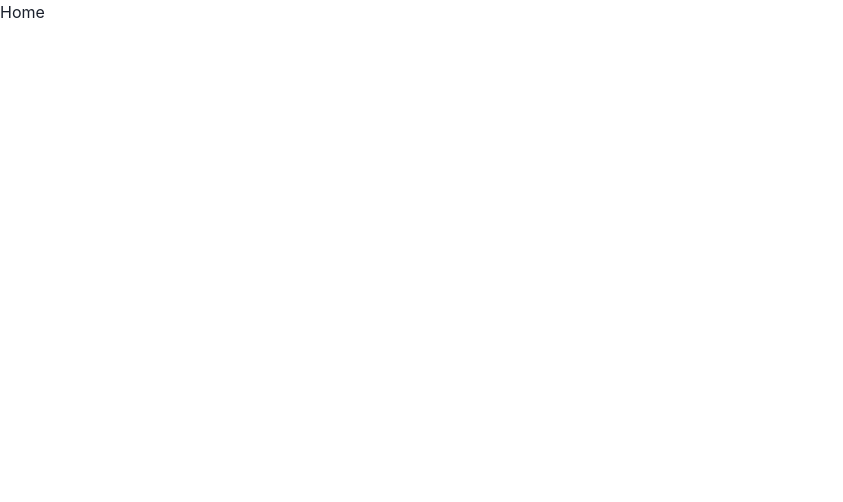
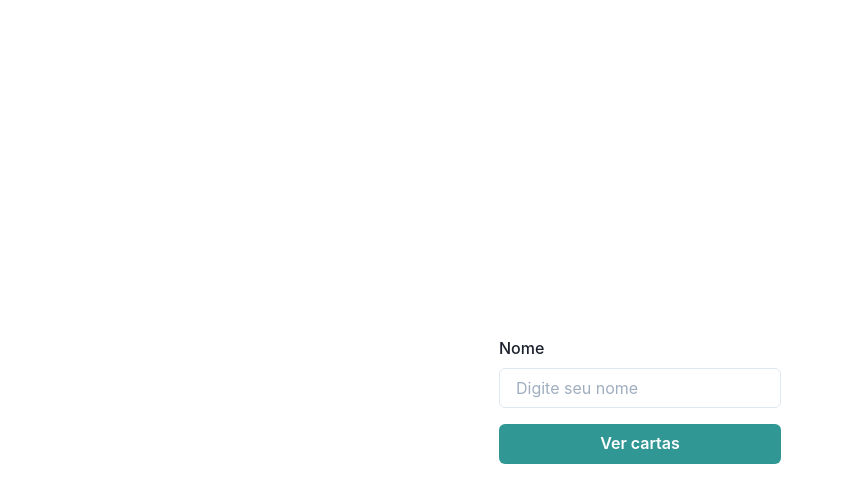
Before and after one commit to Paulo301/random-card-generator, a React (Create React App) app: page / in a window 1280 px wide. Shown: the top 502 px of the page, without its empty margins (0-843 px from the left). Built offline with nearby package versions, Linux system fonts and the light colour scheme.

Commit message:
feat(Home): add form and name input

```diff
--- a/src/pages/Home/index.tsx
+++ b/src/pages/Home/index.tsx
@@ -1,5 +1,51 @@
+import { FormEvent, useState } from "react";
+
+import {
+  Flex,
+  Box,
+  FormControl, FormLabel,
+  Input,
+  Button
+} from "@chakra-ui/react";
+
 export function Home(){
+  const [name, setName] = useState("");
+
+  function handleSubmit(event: FormEvent){
+    event.preventDefault();
+
+    console.log(name);
+  }
+
   return (
-    <div>Home</div>
+    <Flex
+      alignItems='center'
+      justifyContent='center'
+      h='100vh'
+    >
+      <Box
+        as='form'
+        onSubmit={handleSubmit}
+      >
+        <FormControl>
+          <FormLabel htmlFor='name'>Nome</FormLabel>
+          <Input
+            id='name'
+            type='name'
+            placeholder='Digite seu nome'
+            onChange={(event) => setName(event.target.value)}
+          />
+        </FormControl>
+
+        <Button
+          mt={4}
+          colorScheme='teal'
+          type='submit'
+          w='full'
+        >
+          Ver cartas
+        </Button>
+      </Box>
+    </Flex>
   );
 }
```
